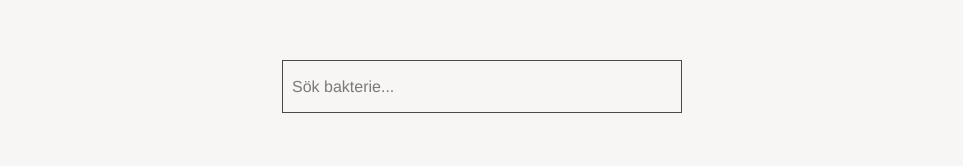
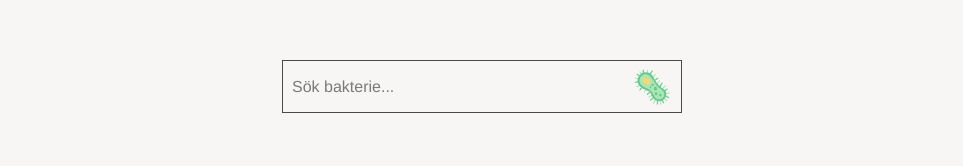
Before and after one commit to gizngizn/infektionskonsult, a Next.js app: page / in a window 1280 px wide. Shown: the top 166 px of the page, without its empty margins (158-1121 px from the left). Built offline with nearby package versions, Linux system fonts and the light colour scheme.

Commit message:
Search box styling

```diff
--- a/app/components/Search.tsx
+++ b/app/components/Search.tsx
@@ -42,6 +42,7 @@ export default function Search({ placeholder }: { placeholder: string }) {
                 defaultValue={searchParams.get('query')?.toString()}
               />
               <span>{placeholder}</span>
+              <button>🦠</button>
             </div>
       </div>
   );
```
